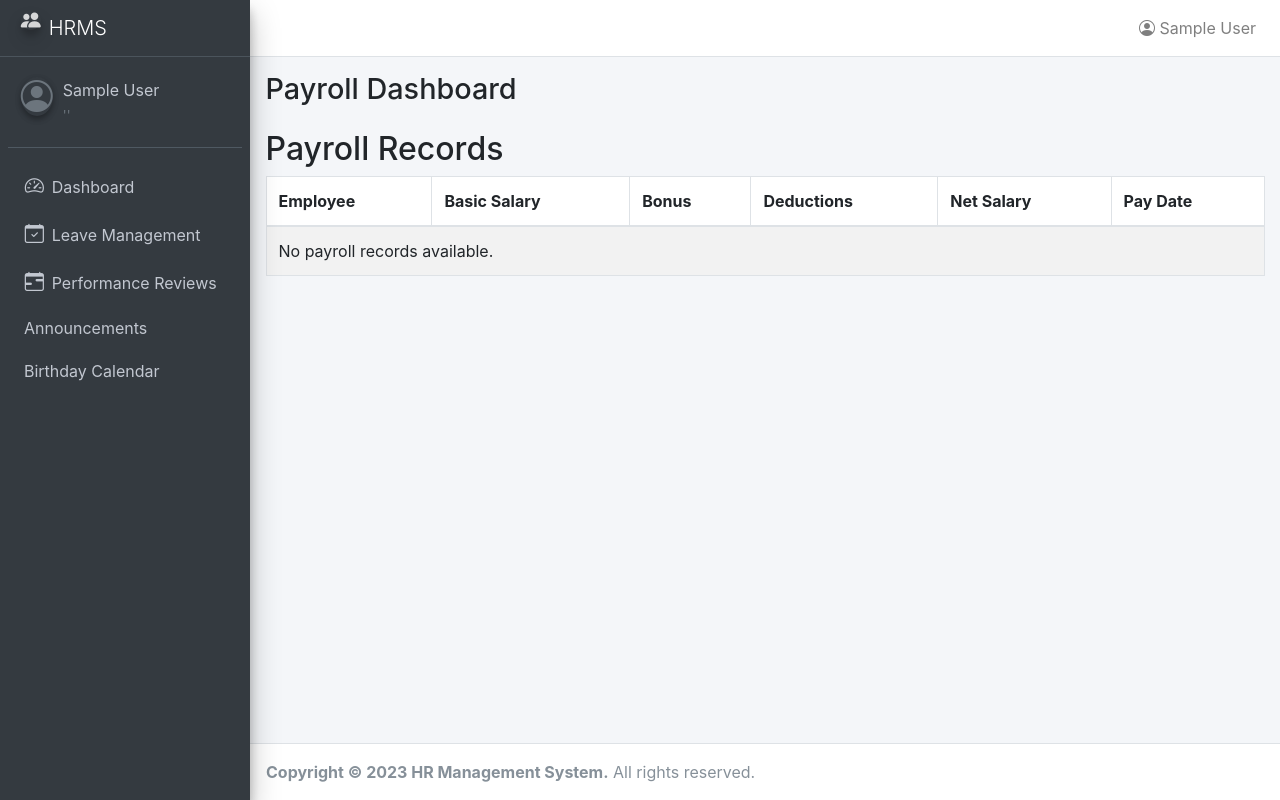
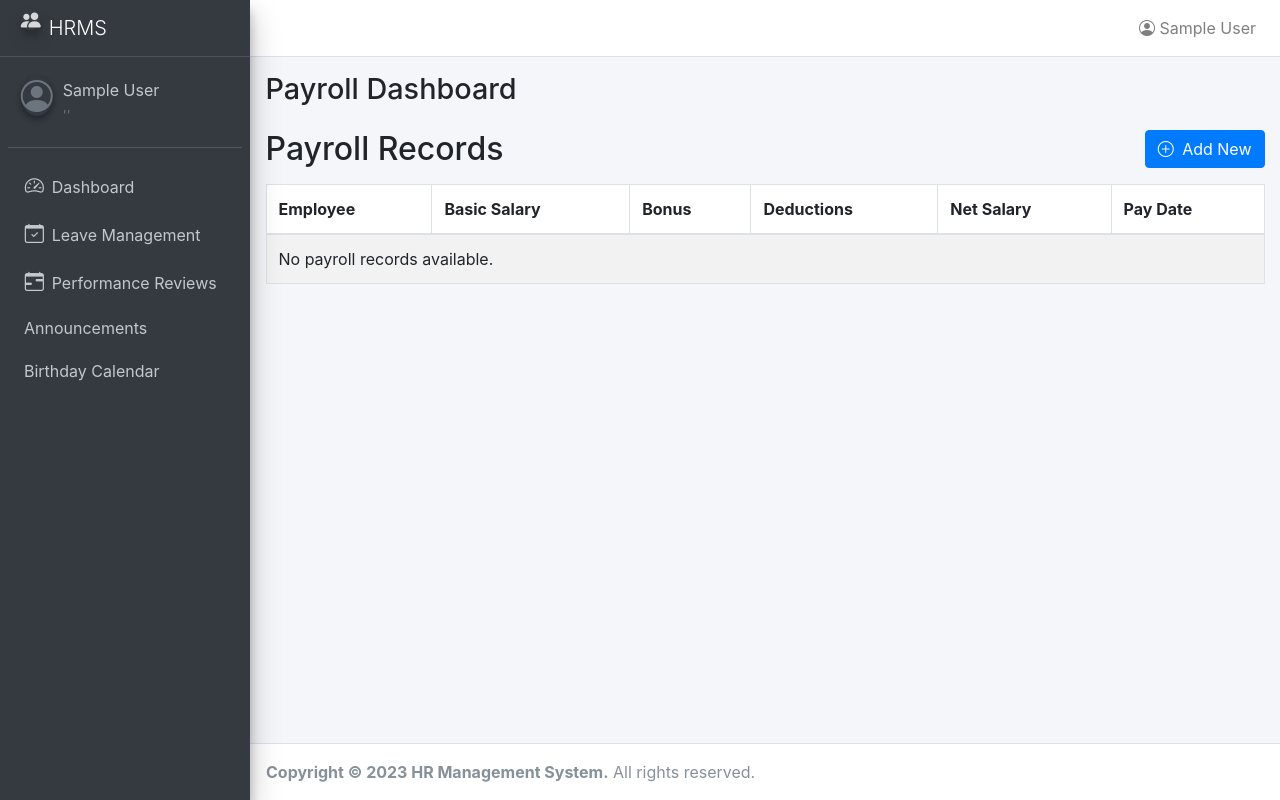
Before and after one commit to ShenalK02/HR-Management-System, a Django app: page /payroll/ in a window 1280 px wide. Run offline with Django 3.2, Linux system fonts and the light colour scheme; the visitor is signed in with stand-in values (Sample User, id 1); data that the repository does not hold is empty; some libraries are stand-ins or nearby versions.

Commit message:
Payroll Button added

```diff
--- a/templates/payroll/payroll_dashboard.html
+++ b/templates/payroll/payroll_dashboard.html
@@ -2,7 +2,13 @@
 {% block page_title %}Payroll Dashboard{% endblock %}
 
 {% block content %}
-<h2>Payroll Records</h2>
+<div class="d-flex justify-content-between align-items-center mb-3">
+    <h2 class="mb-0">Payroll Records</h2>
+    <a href="{% url 'payroll_admin' %}" class="btn btn-primary">
+        <i class="bi bi-plus-circle me-1"></i> Add New
+    </a>
+</div>
+
 <table class="table table-bordered table-striped">
     <thead>
         <tr>
```
